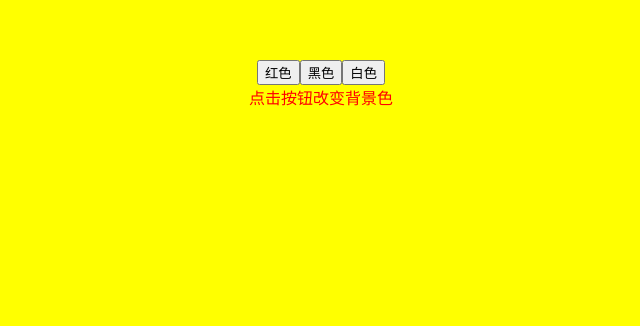
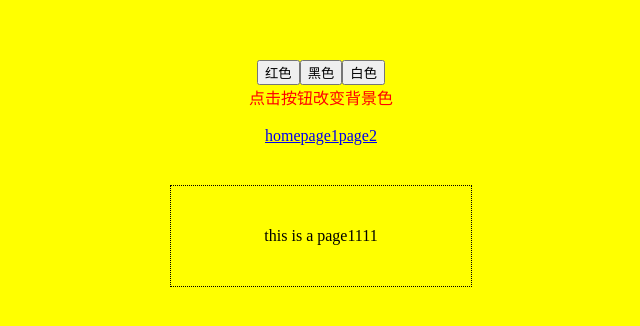
Before and after one commit to lhard66/test-skin, a Vue app: page /#/page1 in a window 1280 px wide. Shown: the part 140-466 px from the top of the page, without its empty margins (319-959 px from the left). Built offline with nearby package versions, Linux system fonts and the light colour scheme.

Commit message:
增加路由功能

```diff
--- a/package.json
+++ b/package.json
@@ -11,7 +11,8 @@
     "build": "node build/build.js"
   },
   "dependencies": {
-    "vue": "^2.5.2"
+    "vue": "^2.5.2",
+    "vue-router": "^3.0.3"
   },
   "devDependencies": {
     "autoprefixer": "^7.1.2",
--- a/src/main.js
+++ b/src/main.js
@@ -1,7 +1,8 @@
 // The Vue build version to load with the `import` command
 // (runtime-only or standalone) has been set in webpack.base.conf with an alias.
 import Vue from 'vue'
-import App from './App'
+import App from './views/main'
+import router from './router'
 import './styles/index.scss'
 // import './styles/theme/black.scss'
 
@@ -10,6 +11,7 @@ Vue.config.productionTip = false
 /* eslint-disable no-new */
 new Vue({
   el: '#app',
+  router,
   components: { App },
   template: '<App/>'
 })
--- /dev/null
+++ b/src/router/index.js
@@ -0,0 +1,26 @@
+import Router from 'vue-router'
+import Vue from 'vue'
+
+Vue.use(Router)
+
+const router = new Router({
+  routes: [{
+    path: '/',
+    name: 'home',
+    redirect: '/home'
+  }, {
+    path: '/home',
+    name: 'desktop',
+    component: () => import('@/views/home')
+  }, {
+    path: '/page1',
+    name: 'page1',
+    component: () => import('@/views/page1')
+  }, {
+    path: '/page2',
+    name: 'page2',
+    component: () => import('@/views/page2')
+  }]
+})
+
+export default router
--- /dev/null
+++ b/src/views/home/index.vue
@@ -0,0 +1,3 @@
+<template>
+  <span>my home</span>
+</template>
--- a/src/App.vue
+++ b/src/views/main/index.vue
@@ -5,6 +5,13 @@
     <button @click="changeSkin('white')">白色</button>
 
     <info></info>
+    <br/>
+    <router-link to="/home">home</router-link>
+    <router-link to="/page1">page1</router-link>
+    <router-link to="/page2">page2</router-link>
+    <div class="content">
+      <router-view></router-view>
+    </div>
   </div>
 </template>
 
@@ -33,9 +40,16 @@ export default {
 }
 </script>
 
-<style>
+<style scoped>
 #app {
   margin-top: 200px;
   text-align: center;
 }
+.content {
+  height: 100px;
+  line-height: 100px;
+  width: 300px;
+  margin: 40px auto;
+  border: 1px dotted;
+}
 </style>
--- /dev/null
+++ b/src/views/page1/index.vue
@@ -0,0 +1,5 @@
+<template>
+  <div class="home">
+    <span>this is a page1111</span>
+  </div>
+</template>
--- /dev/null
+++ b/src/views/page2/index.vue
@@ -0,0 +1,5 @@
+<template>
+  <div class="page2">
+    <span>this is a page2</span>
+  </div>
+</template>
```
Also changed, not shown: src/views/main/Info.vue (renamed from src/Info.vue), 1 other file (tests, documents, lock files or other folders).
